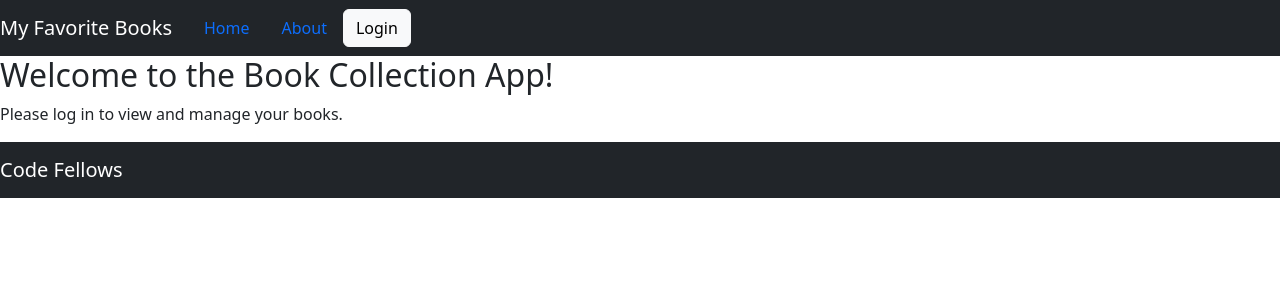
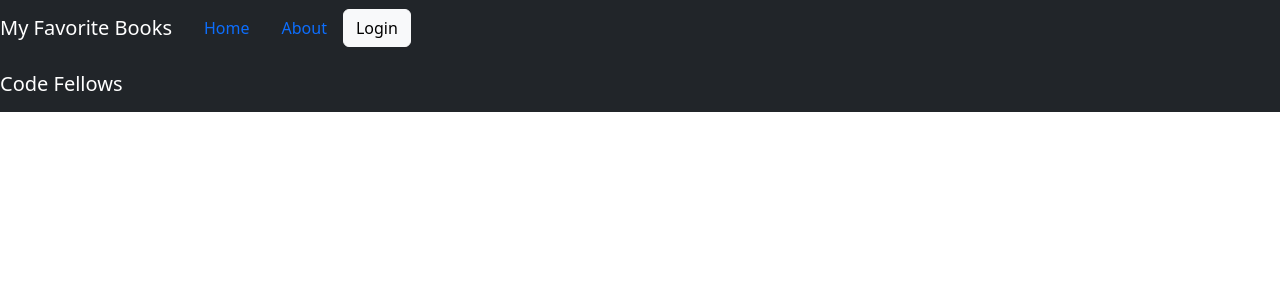
Before and after one commit to CodeMell/can-of-books-frontend, a React (Create React App) app: page /profile in a window 1280 px wide. Shown: the top 300 px of the page. Built offline with nearby package versions, Linux system fonts and the light colour scheme; no server answers.

Commit message:
Update App.js

```diff
--- a/src/App.js
+++ b/src/App.js
@@ -20,7 +20,7 @@ function App() {
         <Routes>{/* route with a path of '/about' that renders the `About` component */}
           <Route exact path="/" element={isAuthenticated ? <BestBooks /> : <Welcome />} />
           <Route path="/about" element={<About />} />
-          <Route path="/profile" element={isAuthenticated ? <Profile /> : <Welcome />} />
+          <Route path="/profile" element={isAuthenticated ? <Profile /> : <div/>} />
         </Routes>
         <Footer />
       </Router>
```
